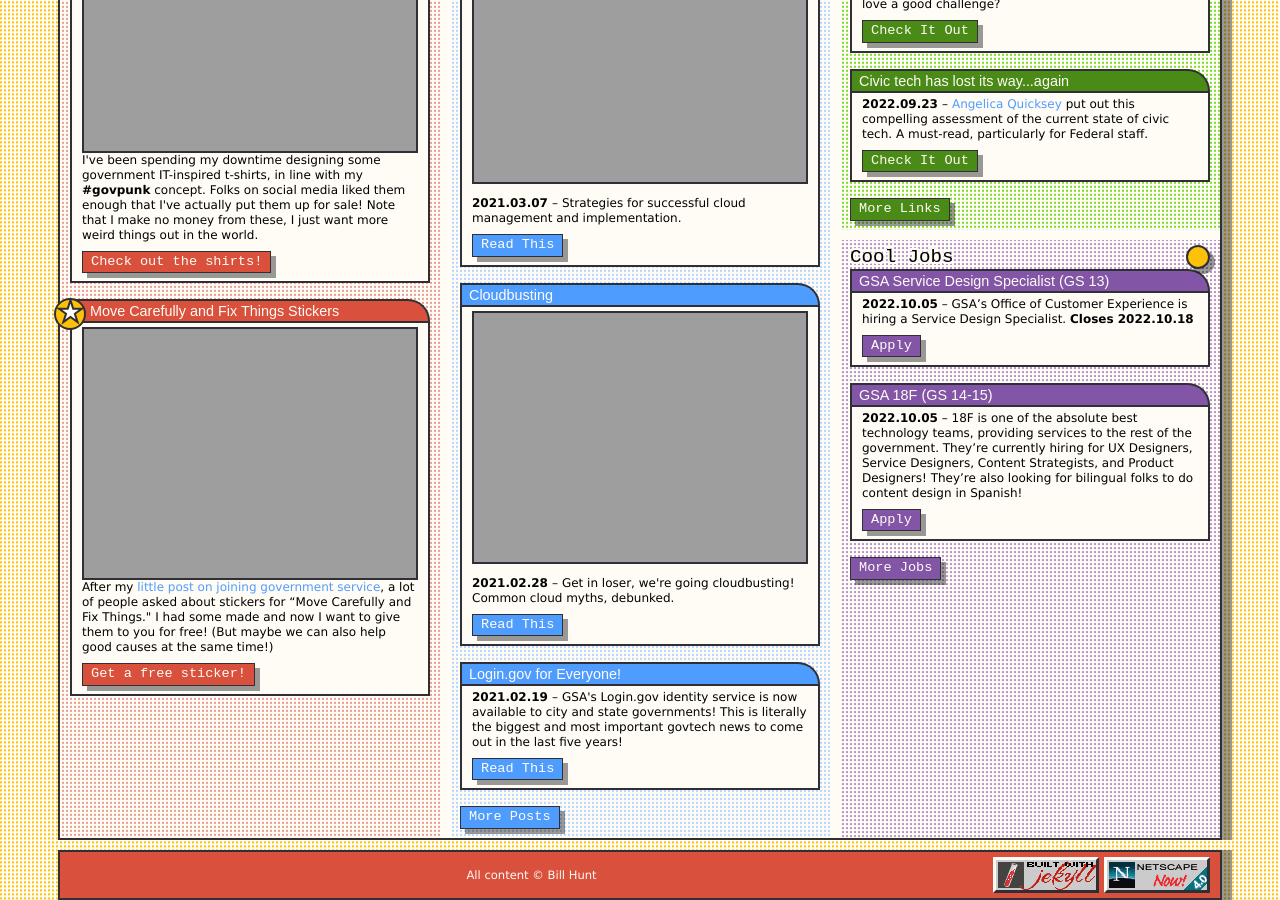
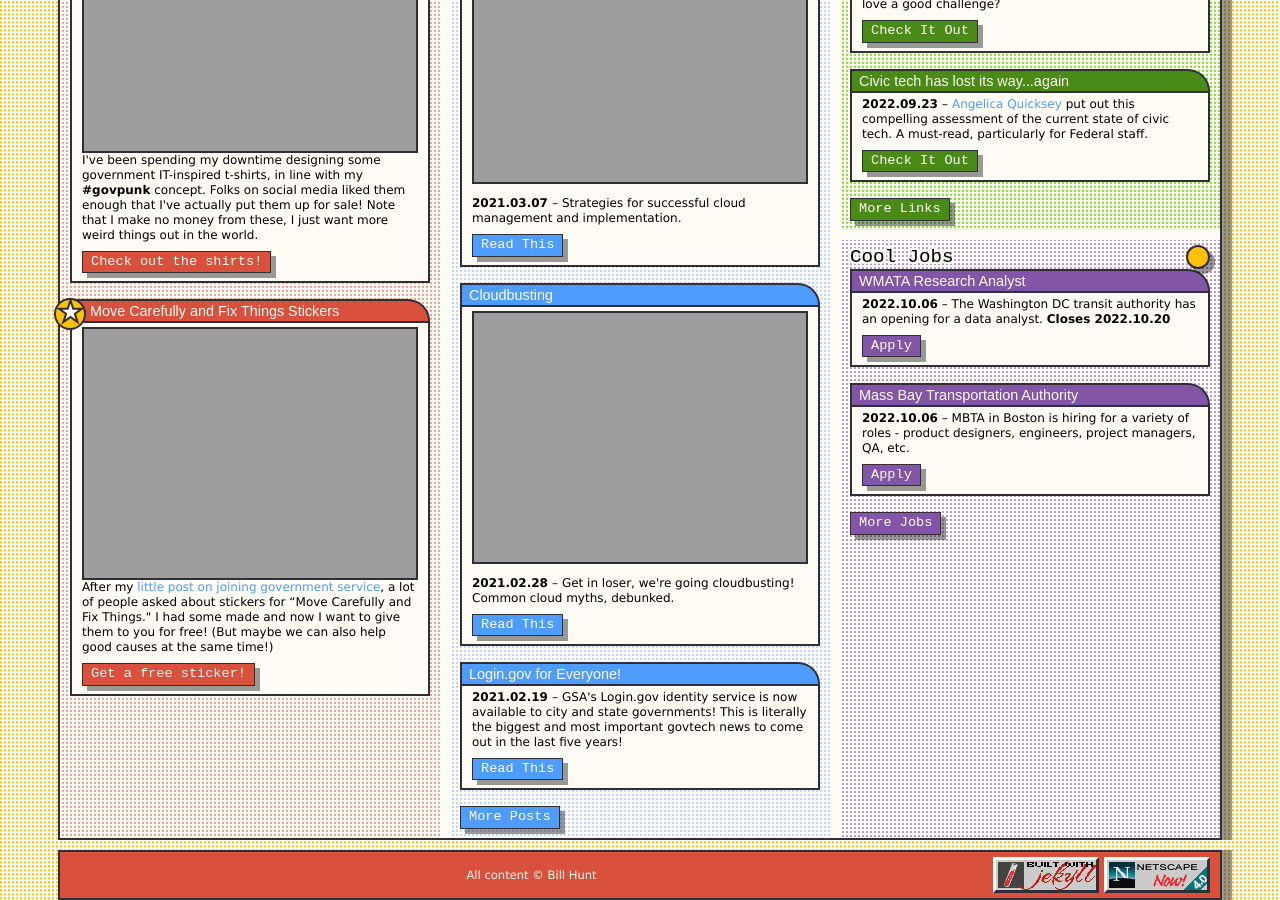
Before and after one commit to krusynth/billhunt.dev, a Jekyll site: the page built from index.md, in a window 1280 px wide and 900 px high, scrolled down 625 px. Built offline with Jekyll 4.4.1, drawn with Linux system fonts in a browser that asks for light colours; some web fonts are replaced.

Commit message:
Content updates.

```diff
--- a/_data/jobs.yml
+++ b/_data/jobs.yml
@@ -1,3 +1,15 @@
+- title: WMATA Research Analyst
+  url: https://www.transittalent.com/Job_Listing.cfm?JobID=142093
+  date: 2022-10-06
+  closes: 2022-10-20
+  content: The Washington DC transit authority has an opening for a data analyst.
+
+- title: Mass Bay Transportation Authority
+  url: https://jobs.lever.co/mbta
+  date: 2022-10-06
+  closes:
+  content: MBTA in Boston is hiring for a variety of roles - product designers, engineers, project managers, QA, etc.
+
 - title: OMB Policy Analyst / Program Examiner (GS 9-11)
   url: https://www.usajobs.gov/job/679992300
   date: 2022-10-05
```
